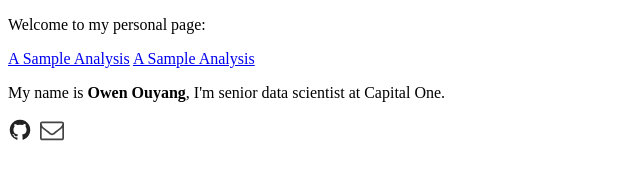
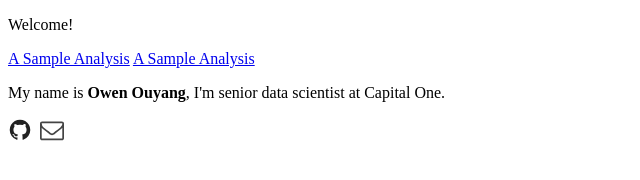
Before and after one commit to couyang24/couyang24.github.io, a plain HTML site: page index.html in a window 1280 px wide. Shown: the whole page, without its empty margins (0-640 px from the left). Drawn offline with Linux system fonts and the light colour scheme.

Commit message:
Update index.html

```diff
--- a/index.html
+++ b/index.html
@@ -10,8 +10,9 @@
 </head>
 
 <body>
-  <p>Welcome to my personal page:</p>
+  <p>Welcome!</p>
   <a href="Sample_Analysis.html">A Sample Analysis</a>
+
   <a href="https://google.com/">A Sample Analysis</a>
 </body>
 </html>
```
